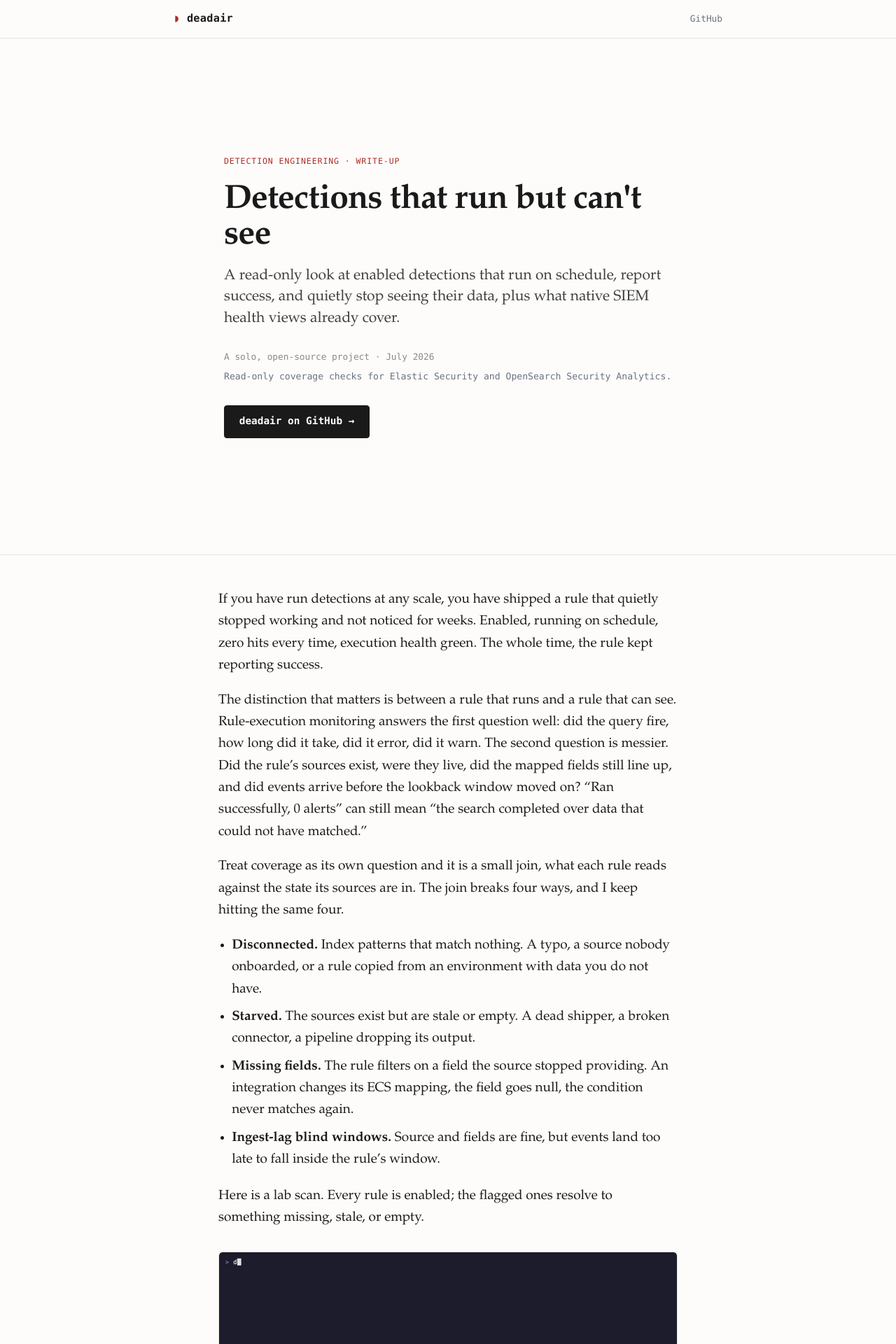
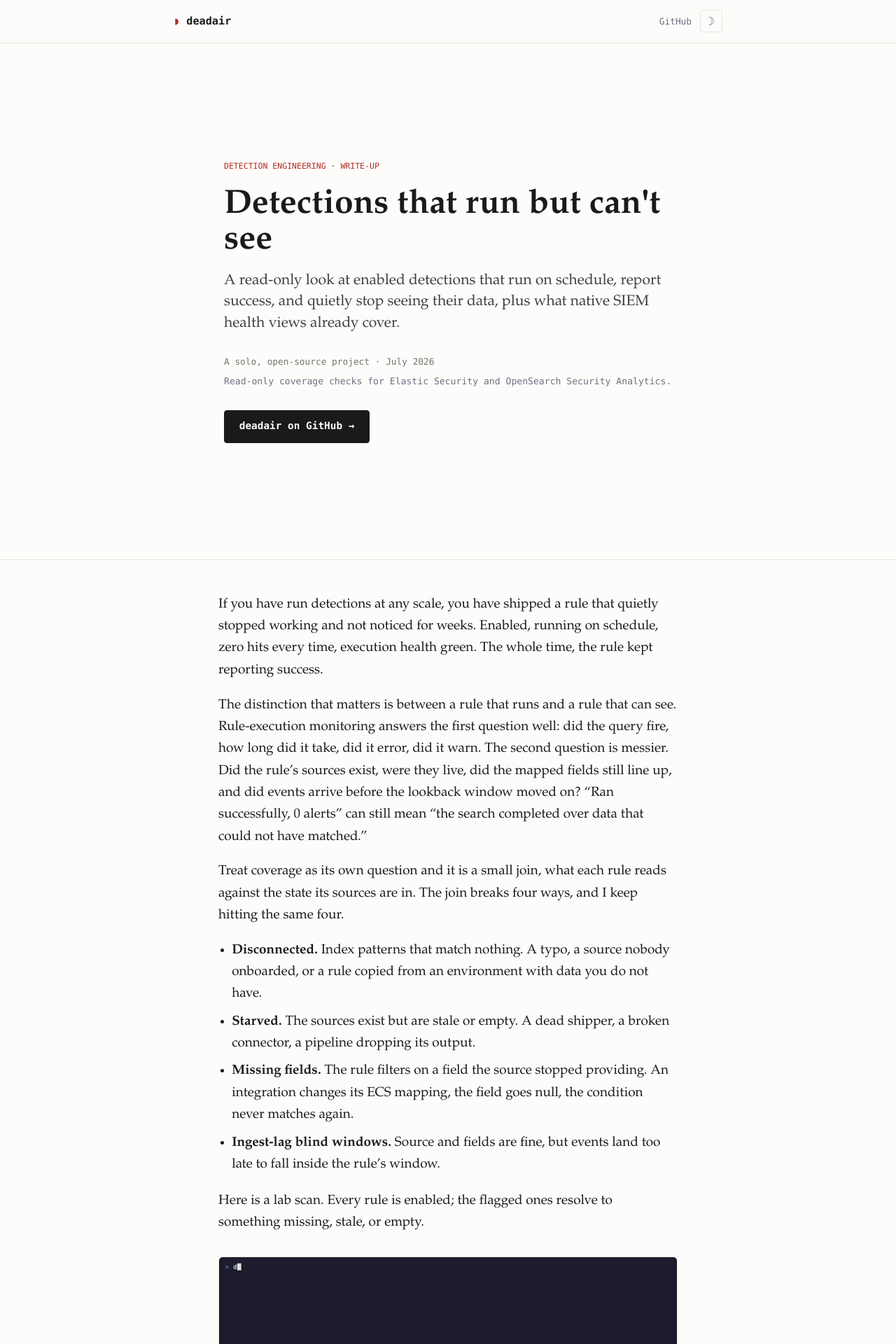
Before and after one commit to Big-Comfy/deadair, a Jekyll site: the page built from docs/index.md, in a window 1280 px wide. Shown: the top 1920 px of the page at 70% size. Built offline with Jekyll 4.4.1, drawn with Linux system fonts in a browser that asks for light colours.

Commit message:
Add light and dark Pages themes

```diff
--- a/docs/_layouts/default.html
+++ b/docs/_layouts/default.html
@@ -3,6 +3,23 @@
   <head>
     <meta charset="utf-8">
     <meta name="viewport" content="width=device-width, initial-scale=1">
+    <meta name="color-scheme" content="light dark">
+    <meta name="theme-color" content="#fdfcfa">
+    <script>
+      (function () {
+        var theme = "light";
+        try {
+          var saved = localStorage.getItem("deadair-theme");
+          if (saved === "light" || saved === "dark") {
+            theme = saved;
+          } else if (window.matchMedia("(prefers-color-scheme: dark)").matches) {
+            theme = "dark";
+          }
+        } catch (_) {}
+        document.documentElement.dataset.theme = theme;
+        document.querySelector('meta[name="theme-color"]').content = theme === "dark" ? "#111214" : "#fdfcfa";
+      })();
+    </script>
     <title>{{ page.title | default: site.title }}</title>
     <meta name="description" content="{{ page.description | default: site.description }}">
     <meta property="og:title" content="{{ page.title | default: site.title }}">
@@ -20,6 +37,10 @@
         <a class="brand" href="{{ '/' | relative_url }}">deadair</a>
         <nav class="site-nav" aria-label="Primary">
           <a href="https://github.com/Big-Comfy/deadair">GitHub</a>
+          <button class="theme-toggle" type="button" aria-label="Switch to dark theme" title="Switch to dark theme">
+            <span class="theme-icon-dark" aria-hidden="true">&#9789;</span>
+            <span class="theme-icon-light" aria-hidden="true">&#9788;</span>
+          </button>
         </nav>
       </div>
     </header>
@@ -49,5 +70,29 @@
         <span><a href="https://github.com/Big-Comfy/deadair">github.com/Big-Comfy/deadair</a></span>
       </div>
     </footer>
+    <script>
+      (function () {
+        var root = document.documentElement;
+        var toggle = document.querySelector(".theme-toggle");
+        var themeColor = document.querySelector('meta[name="theme-color"]');
+
+        function applyTheme(theme, save) {
+          var next = theme === "dark" ? "light" : "dark";
+          var label = "Switch to " + next + " theme";
+          root.dataset.theme = theme;
+          themeColor.content = theme === "dark" ? "#111214" : "#fdfcfa";
+          toggle.setAttribute("aria-label", label);
+          toggle.setAttribute("title", label);
+          if (save) {
+            try { localStorage.setItem("deadair-theme", theme); } catch (_) {}
+          }
+        }
+
+        applyTheme(root.dataset.theme || "light", false);
+        toggle.addEventListener("click", function () {
+          applyTheme(root.dataset.theme === "dark" ? "light" : "dark", true);
+        });
+      })();
+    </script>
   </body>
 </html>
--- a/docs/assets/site.css
+++ b/docs/assets/site.css
@@ -2,19 +2,45 @@
    restrained palette. No cards, grids, gradients, or marketing chrome. */
 
 :root {
+  color-scheme: light;
   --bg: #fdfcfa;
+  --surface: #faf8f5;
+  --surface-soft: #fbf7f6;
   --ink: #1a1a1a;
+  --ink-soft: #3f3f3f;
   --muted: #6b7280;
-  --faint: #8a8a85;
+  --faint: #73736f;
   --rule: #e7e4df;
   --accent: #ae2b25;
+  --accent-strong: #8f211d;
   --code-bg: #f4f2ee;
+  --selection-bg: #f1d2cf;
+  --selection-ink: #1a1a1a;
   --measure: 44rem;
+}
+
+:root[data-theme="dark"] {
+  color-scheme: dark;
+  --bg: #111214;
+  --surface: #181a1d;
+  --surface-soft: #1d191a;
+  --ink: #f1f0ec;
+  --ink-soft: #cbc9c3;
+  --muted: #aaa8a2;
+  --faint: #85837e;
+  --rule: #32343a;
+  --accent: #f27b70;
+  --accent-strong: #ff958c;
+  --code-bg: #1b1d21;
+  --selection-bg: #683934;
+  --selection-ink: #f1f0ec;
 }
 
 * { box-sizing: border-box; }
 
 html { -webkit-text-size-adjust: 100%; scroll-behavior: smooth; }
+
+::selection { background: var(--selection-bg); color: var(--selection-ink); }
 
 body {
   margin: 0;
@@ -38,16 +64,33 @@ body {
 }
 .brand {
   font-family: ui-monospace, SFMono-Regular, Menlo, monospace;
-  font-weight: 600; font-size: 0.95rem; letter-spacing: 0.02em;
+  font-weight: 600; font-size: 0.95rem; letter-spacing: 0;
   color: var(--ink); text-decoration: none;
 }
 .brand::before { content: "◗ "; color: var(--accent); }
-.site-nav { display: flex; gap: 1.25rem; }
+.site-nav { display: flex; gap: 0.75rem; align-items: center; }
 .site-nav a {
   font-family: ui-monospace, SFMono-Regular, Menlo, monospace;
   font-size: 0.8rem; color: var(--muted); text-decoration: none;
 }
 .site-nav a:hover { color: var(--ink); }
+.theme-toggle {
+  width: 2rem; height: 2rem; padding: 0;
+  display: grid; place-items: center;
+  border: 1px solid var(--rule); border-radius: 4px;
+  background: transparent; color: var(--muted); cursor: pointer;
+  font-family: ui-monospace, SFMono-Regular, Menlo, monospace;
+  font-size: 1.05rem; line-height: 1;
+}
+.theme-toggle:hover { background: var(--surface); color: var(--ink); }
+.theme-icon-light { display: none; }
+:root[data-theme="dark"] .theme-icon-light { display: inline; }
+:root[data-theme="dark"] .theme-icon-dark { display: none; }
+.site-nav a:focus-visible, .brand:focus-visible, a:focus-visible,
+.theme-toggle:focus-visible, summary:focus-visible {
+  outline: 2px solid var(--accent);
+  outline-offset: 3px;
+}
 
 .site-footer { border-top: 1px solid var(--rule); margin-top: 4rem; }
 .footer-inner {
@@ -67,14 +110,14 @@ a:hover { text-decoration: underline; text-underline-offset: 2px; }
 .post-head { margin-bottom: 2.5rem; }
 .post-kicker {
   font-family: ui-monospace, SFMono-Regular, Menlo, monospace;
-  font-size: 0.72rem; letter-spacing: 0.08em; text-transform: uppercase;
+  font-size: 0.72rem; letter-spacing: 0; text-transform: uppercase;
   color: var(--accent); margin-bottom: 0.9rem;
 }
 .post h1 {
-  font-size: 2.35rem; line-height: 1.12; letter-spacing: -0.015em;
+  font-size: 2.35rem; line-height: 1.12; letter-spacing: 0;
   margin: 0 0 0.6rem; font-weight: 700;
 }
-.post-standfirst { font-size: 1.18rem; color: #3f3f3f; font-style: italic; margin: 0 0 1.1rem; }
+.post-standfirst { font-size: 1.18rem; color: var(--ink-soft); font-style: italic; margin: 0 0 1.1rem; }
 .post-meta {
   font-family: ui-monospace, SFMono-Regular, Menlo, monospace;
   font-size: 0.76rem; color: var(--faint);
@@ -87,7 +130,7 @@ a:hover { text-decoration: underline; text-underline-offset: 2px; }
 
 .post-body > * { max-width: 100%; }
 .post-body h2 {
-  font-size: 1.5rem; line-height: 1.2; letter-spacing: -0.01em;
+  font-size: 1.5rem; line-height: 1.2; letter-spacing: 0;
   margin: 2.8rem 0 0.8rem; font-weight: 700;
 }
 .post-body h3 { font-size: 1.15rem; margin: 2rem 0 0.5rem; font-weight: 700; }
@@ -98,7 +141,7 @@ a:hover { text-decoration: underline; text-underline-offset: 2px; }
 .post-body hr { border: 0; border-top: 1px solid var(--rule); margin: 2.5rem 0; }
 .post-body blockquote {
   margin: 1.5rem 0; padding: 0.2rem 0 0.2rem 1.2rem;
-  border-left: 3px solid var(--accent); color: #3f3f3f;
+  border-left: 3px solid var(--accent); color: var(--ink-soft);
 }
 
 /* code */
@@ -118,7 +161,13 @@ pre code { background: none; padding: 0; font-size: inherit; }
 
 /* figures */
 figure { margin: 2rem 0; }
-figure img, figure svg { width: 100%; height: auto; display: block; border-radius: 6px; }
+figure img, figure svg {
+  width: 100%; height: auto; display: block; border-radius: 6px;
+  background: var(--surface);
+}
+.theme-art-dark { display: none; }
+:root[data-theme="dark"] .theme-art-light { display: none; }
+:root[data-theme="dark"] .theme-art-dark { display: block; }
 figure.bordered img { border: 1px solid var(--rule); }
 figcaption {
   font-size: 0.82rem; color: var(--muted); margin-top: 0.6rem; line-height: 1.45;
@@ -129,23 +178,23 @@ figcaption {
 .keystat {
   margin: 2rem 0; padding: 1.1rem 1.3rem;
   border: 1px solid var(--rule); border-left: 3px solid var(--accent);
-  background: #fbf7f6; border-radius: 4px;
+  background: var(--surface-soft); border-radius: 4px;
 }
 .keystat .formula {
   font-family: ui-monospace, SFMono-Regular, Menlo, monospace;
   font-size: 1.05rem; color: var(--ink); margin: 0 0 0.3rem;
 }
-.keystat .note { font-size: 0.95rem; color: #4a4a4a; margin: 0; }
+.keystat .note { font-size: 0.95rem; color: var(--ink-soft); margin: 0; }
 
 /* optional derivation — collapsed by default so the main read stays light */
 .post-body details.aside {
   margin: -0.4rem 0 1.6rem; border: 1px solid var(--rule); border-radius: 6px;
-  background: #faf8f5; font-size: 0.95rem;
+  background: var(--surface); font-size: 0.95rem;
 }
 .post-body details.aside > summary {
   cursor: pointer; list-style: none; padding: 0.55rem 0.95rem;
   font-family: ui-monospace, SFMono-Regular, Menlo, monospace;
-  font-size: 0.78rem; letter-spacing: 0.01em; color: var(--muted);
+  font-size: 0.78rem; letter-spacing: 0; color: var(--muted);
 }
 .post-body details.aside > summary::-webkit-details-marker { display: none; }
 .post-body details.aside > summary::before { content: "\25B8\00a0\00a0"; color: var(--accent); }
@@ -156,7 +205,7 @@ figcaption {
 /* tables */
 table { width: 100%; border-collapse: collapse; margin: 0 0 1.4rem; font-size: 0.9rem; }
 th, td { text-align: left; padding: 0.5rem 0.7rem; border-bottom: 1px solid var(--rule); }
-th { font-size: 0.75rem; text-transform: uppercase; letter-spacing: 0.04em; color: var(--muted); }
+th { font-size: 0.75rem; text-transform: uppercase; letter-spacing: 0; color: var(--muted); }
 
 /* cover — the title page you click into */
 .cover {
@@ -166,11 +215,11 @@ th { font-size: 0.75rem; text-transform: uppercase; letter-spacing: 0.04em; colo
 .cover-inner { max-width: 40rem; margin: 0 auto; width: 100%; }
 .cover-kicker {
   font-family: ui-monospace, SFMono-Regular, Menlo, monospace;
-  font-size: 0.72rem; letter-spacing: 0.08em; text-transform: uppercase;
+  font-size: 0.72rem; letter-spacing: 0; text-transform: uppercase;
   color: var(--accent); margin: 0 0 1.3rem;
 }
-.cover h1 { font-size: 3rem; line-height: 1.07; letter-spacing: -0.02em; margin: 0 0 1rem; font-weight: 700; }
-.cover-deck { font-size: 1.32rem; color: #3f3f3f; line-height: 1.45; margin: 0 0 1.7rem; }
+.cover h1 { font-size: 3rem; line-height: 1.07; letter-spacing: 0; margin: 0 0 1rem; font-weight: 700; }
+.cover-deck { font-size: 1.32rem; color: var(--ink-soft); line-height: 1.45; margin: 0 0 1.7rem; }
 .cover-byline {
   font-family: ui-monospace, SFMono-Regular, Menlo, monospace;
   font-size: 0.8rem; color: var(--faint); margin: 0 0 0.45rem;
@@ -184,7 +233,7 @@ th { font-size: 0.75rem; text-transform: uppercase; letter-spacing: 0.04em; colo
   font-size: 0.9rem; font-weight: 600; color: var(--bg); background: var(--ink);
   border: 1px solid var(--ink); border-radius: 4px; padding: 0.65rem 1.3rem; text-decoration: none;
 }
-.cover-cta:hover { background: var(--accent); border-color: var(--accent); color: #fff; text-decoration: none; }
+.cover-cta:hover { background: var(--accent-strong); border-color: var(--accent-strong); color: var(--bg); text-decoration: none; }
 #read { scroll-margin-top: 1.5rem; }
 
 @media (max-width: 640px) { .cover h1 { font-size: 2.1rem; } .cover-deck { font-size: 1.12rem; } }
--- a/docs/index.md
+++ b/docs/index.md
@@ -90,7 +90,8 @@ window slides past, which leaves a gap of `P − L` for a run every `I` minutes
 </details>
 
 <figure>
-  <img src="{{ '/assets/lag-curve.svg' | relative_url }}" alt="Catch rate versus ingest lag: flat at 100% up to the reliable margin, then a straight linear decline to zero at the lookback, then flat at zero">
+  <img class="theme-art-light" src="{{ '/assets/lag-curve-light.svg' | relative_url }}" alt="Catch rate versus ingest lag: flat at 100% up to the reliable margin, then a straight linear decline to zero at the lookback, then flat at zero">
+  <img class="theme-art-dark" src="{{ '/assets/lag-curve.svg' | relative_url }}" alt="Catch rate versus ingest lag: flat at 100% up to the reliable margin, then a straight linear decline to zero at the lookback, then flat at zero">
   <figcaption>Fraction of events a rule catches as source ingest lag grows, for a rule with a 6-minute lookback running every 5 minutes. The line is the formula, the open points are the simulation, and the shaded area is coverage lost with no error and no alert.</figcaption>
 </figure>
 
```
Also changed, not shown: docs/stack.md (+2 -1 lines), docs/assets/coverage-hero.png, docs/assets/coverage-hero.svg, docs/assets/lag-curve-light.svg (added), docs/assets/lag-curve.png, docs/assets/lag-curve.svg, docs/assets/stack-diagram-light.svg (added), docs/assets/stack-diagram.svg.
